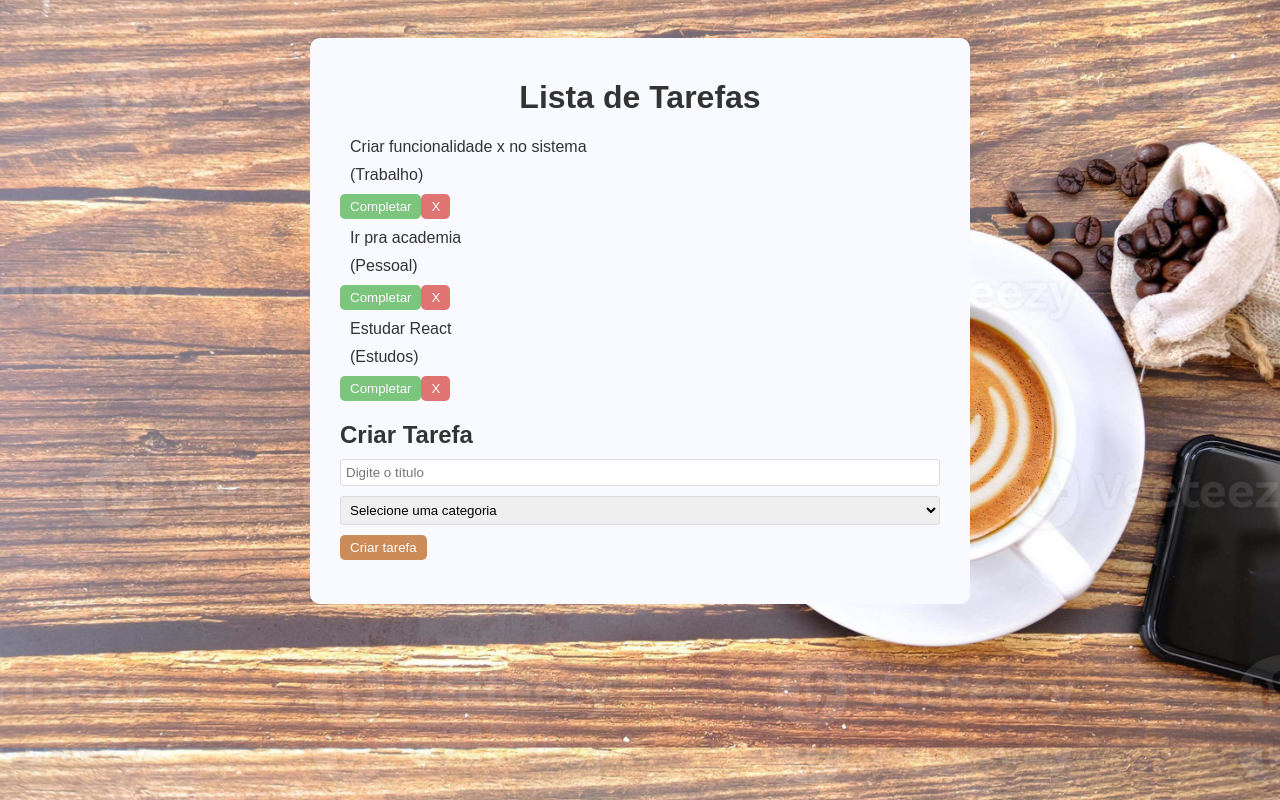
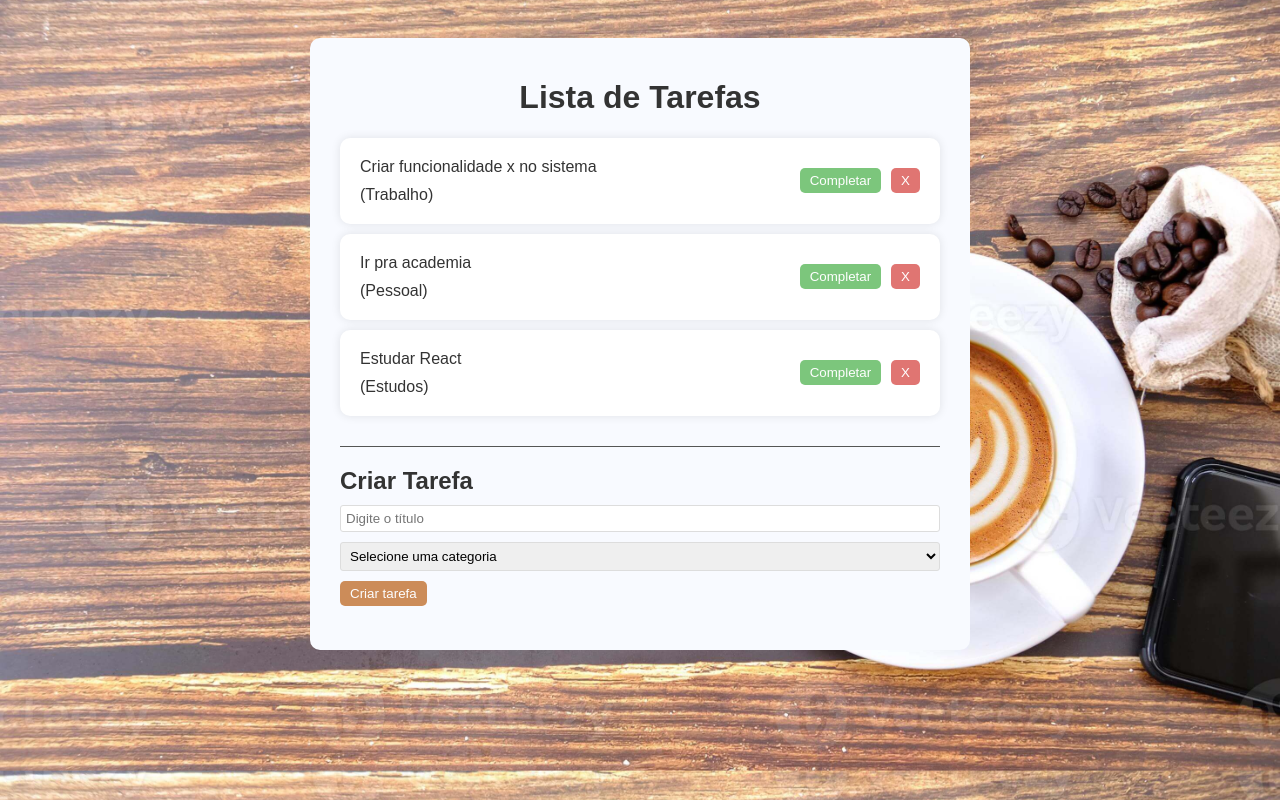
Before and after one commit to NateOliveira-dev/todo-list-react, a React (Vite) app: page / in a window 1280 px wide. Built offline with nearby package versions, Linux system fonts and the light colour scheme.

Commit message:
estiliza botoes e lista de tarefas

```diff
--- a/src/App.css
+++ b/src/App.css
@@ -40,10 +40,28 @@
   cursor: pointer;
   opacity: 0.8;
   transition: 0.3s;
+  margin-right: 10px;
 }
 
 button:hover {
   opacity: 1;
+}
+
+.todo-list {
+  margin-bottom: 20px;
+  padding-bottom: 20px;
+  border-bottom: 1px solid #555;
+}
+
+.todo {
+  background-color: #fff;
+  box-shadow: 0 0 10px rgba(0, 0, 0, 0.1);
+  border-radius: 10px;
+  padding: 10px;
+  margin-bottom: 10px;
+  display: flex;
+  justify-content: space-between;
+  align-items: center;
 }
 
 .complete {
```
